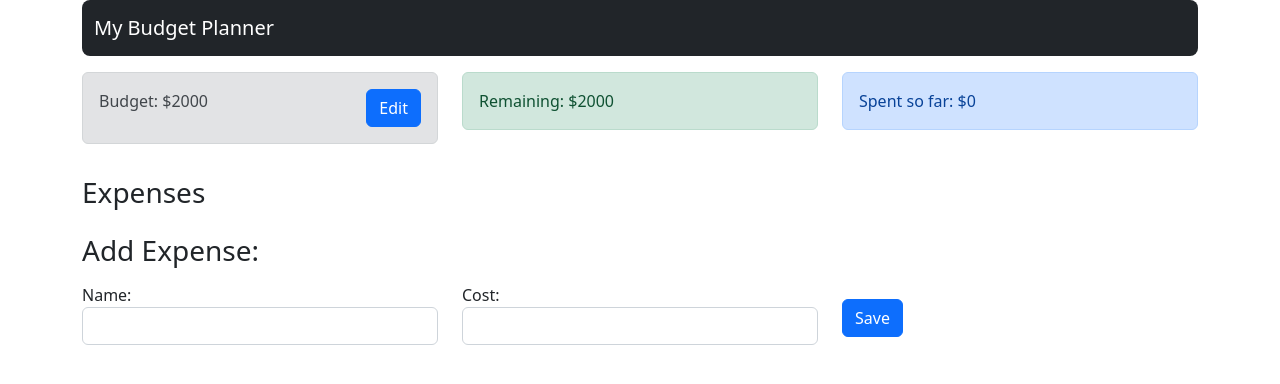
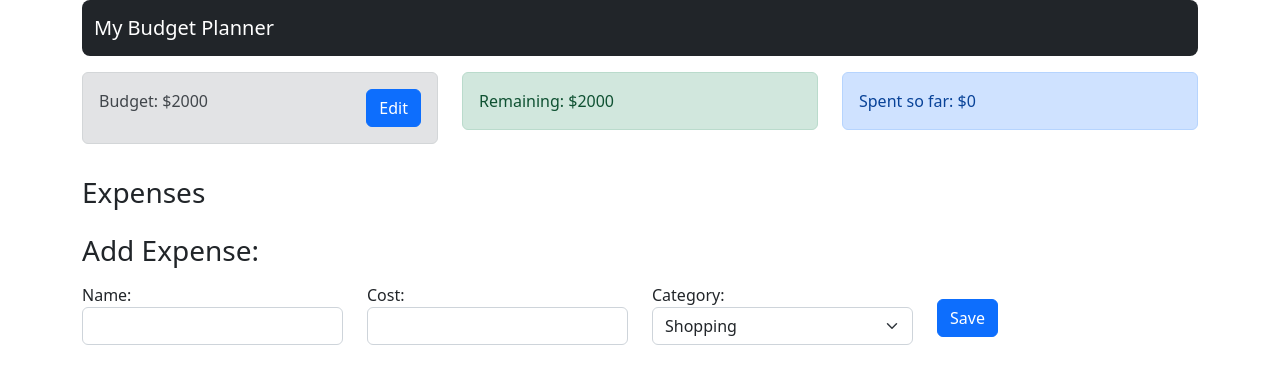
Before and after one commit to marianosim/budget-planner, a React (Create React App) app: page / in a window 1280 px wide. Shown: the top 384 px of the page. Built offline with nearby package versions, Linux system fonts and the light colour scheme.

Commit message:
Added category and date to ExpenseForm component

```diff
--- a/src/components/AddExpenseForm/AddExpenseForm.jsx
+++ b/src/components/AddExpenseForm/AddExpenseForm.jsx
@@ -7,9 +7,10 @@ export const AddExpenseForm = () => {
 
     const { dispatch } = useContext(AppContext);
 
-    const { name, cost, onInputChange, onResetForm } = useForm({
+    const { name, cost, category, onInputChange, onResetForm } = useForm({
         name: '',
-        cost: ''
+        cost: '',
+        category: ''
     });
 
     const onFormSubmit = (e) => {
@@ -17,7 +18,9 @@ export const AddExpenseForm = () => {
         const expense = {
             id: uuidv4(),
             name,
-            cost: parseInt(cost)
+            cost: parseInt(cost),
+            date: new Date(),
+            category
         };
         dispatch({
             type: 'ADD_EXPENSE',
@@ -53,6 +56,24 @@ export const AddExpenseForm = () => {
                         onChange={onInputChange}
                     />
                 </div>
+                <div className="col-sm">
+                    <label htmlFor="category">Category:</label>
+                    <select
+                        class="form-select"
+                        name="category"
+                        value={category}
+                        onChange={onInputChange}
+                    >
+                        <option selected disabled>Open this select menu</option>
+                        <option value="shopping">Shopping</option>
+                        <option value="bar & restaurants">Bar & Restaurants</option>
+                        <option value="transportation">Transportation</option>
+                        <option value="services">Services</option>
+                        <option value="entertainment">Entertainment</option>
+                        <option value="supermarket">Supermarket</option>
+                        <option value="miscellaneous">Miscellaneous</option>
+                    </select>
+                </div>
                 <div className='col-sm'>
                     <button className='btn btn-primary mt-3' type='submit'>
                         Save
```
